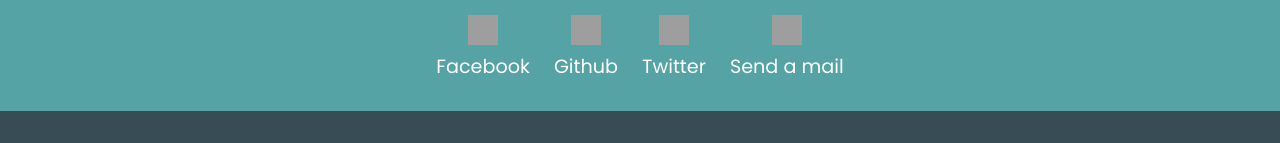
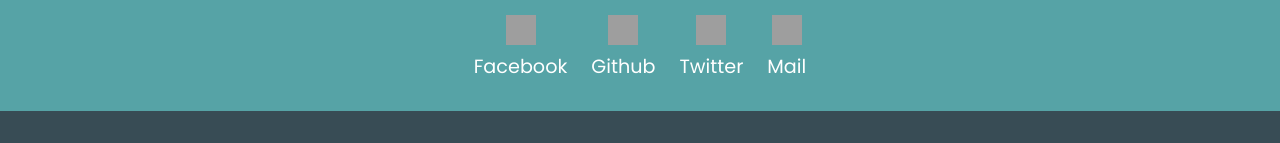
Before and after one commit to abhishek622/Project5_FCC.github.io, a plain HTML site: page index.html in a window 1280 px wide. Shown: the part 1743-1886 px from the top of the page. Drawn offline with Linux system fonts and the light colour scheme; grey boxes are pictures that could not be loaded.

Commit message:
Commit 3

```diff
--- a/index.html
+++ b/index.html
@@ -100,7 +100,7 @@
             <div class="icon-i">
                 <img src="https://img.icons8.com/material-rounded/48/000000/important-mail.png" />
                 <div class="icon-link">
-                    <a href="#" target="_blank" rel="noopener noreferrer">Send a mail</a>
+                    <a href="#" target="_blank" rel="noopener noreferrer">Mail</a>
                 </div>
             </div>
         </div>
```
